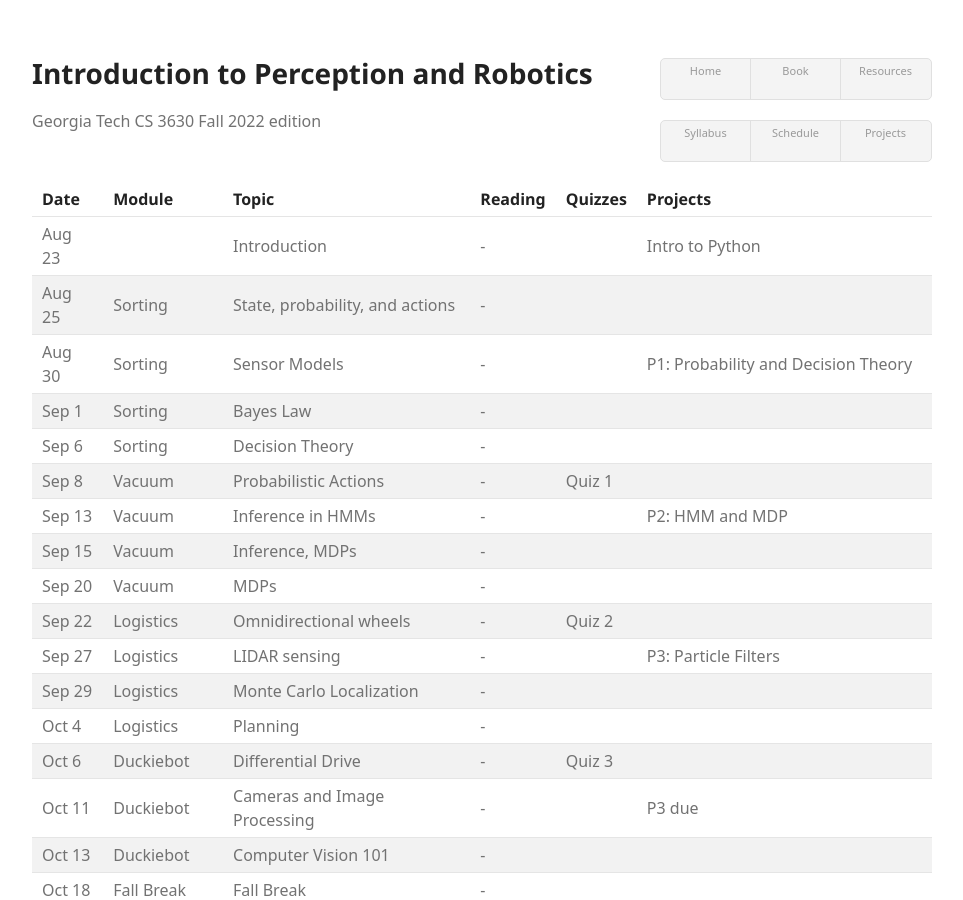
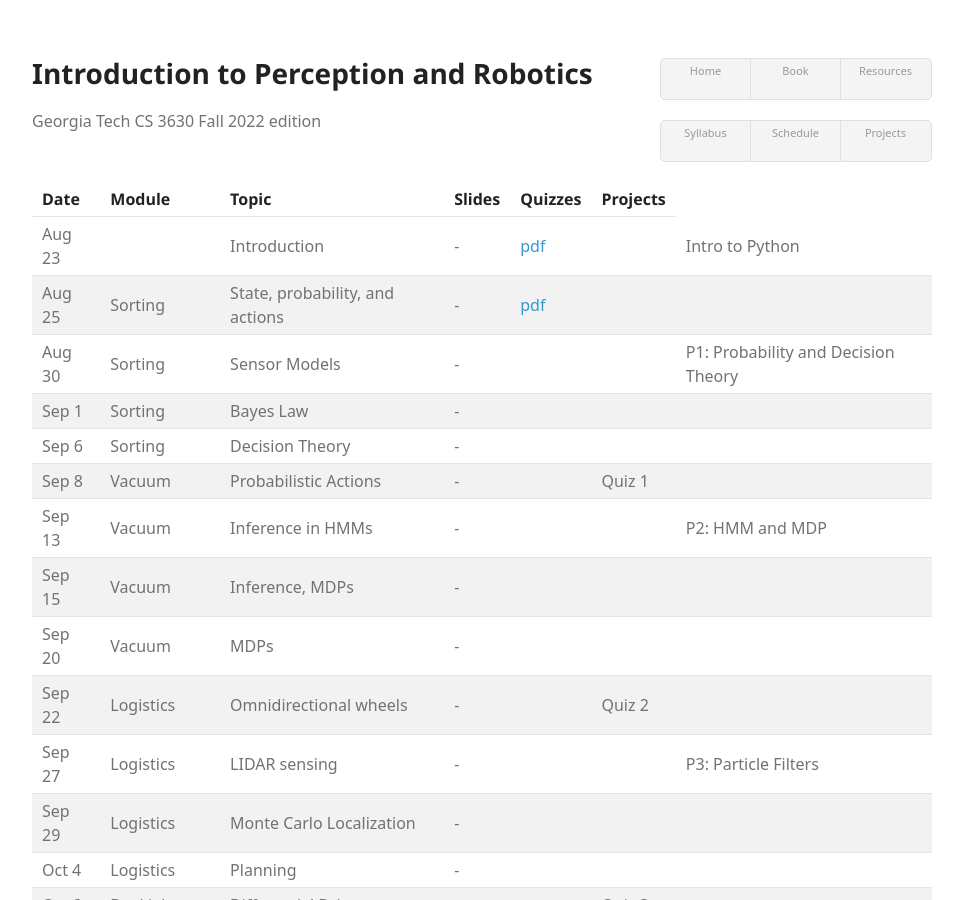
Before and after one commit to dellaert/22F-3630, a Jekyll site: the page built from schedule.html, in a window 1280 px wide and 900 px high. Shown: the whole window, without its empty margins (158-1121 px from the left). Built offline with Jekyll 4.4.1, drawn with Linux system fonts in a browser that asks for light colours; some web fonts are replaced.

Commit message:
Fix slides

```diff
--- a/schedule.html
+++ b/schedule.html
@@ -9,7 +9,7 @@
       <td><strong>Date</strong></td>
       <td><strong>Module</strong></td>
       <td><strong>Topic</strong></td>
-      <td><strong>Reading</strong></td>
+      <td><strong>Slides</strong></td>
       <td><strong>Quizzes</strong></td>
       <td><strong>Projects</strong></td>
     </tr>
@@ -21,11 +21,11 @@
       <td>{{item.Module}}</td>
       <td>{{item.Topic}}</td>
       <td>{{item.Reading}}</td>
-      <!-- <td>
+      <td>
         {% unless item.Slides == "-" %}
           <a href="Slides/{{item.Slides}}.pdf">pdf</a>
         {% endunless %}
-      </td> -->
+      </td>
       <!-- <td>
         {% unless item.Reading == "-" %}
           <a href="notes/{{item.Reading}}.pdf">pdf</a>
```
